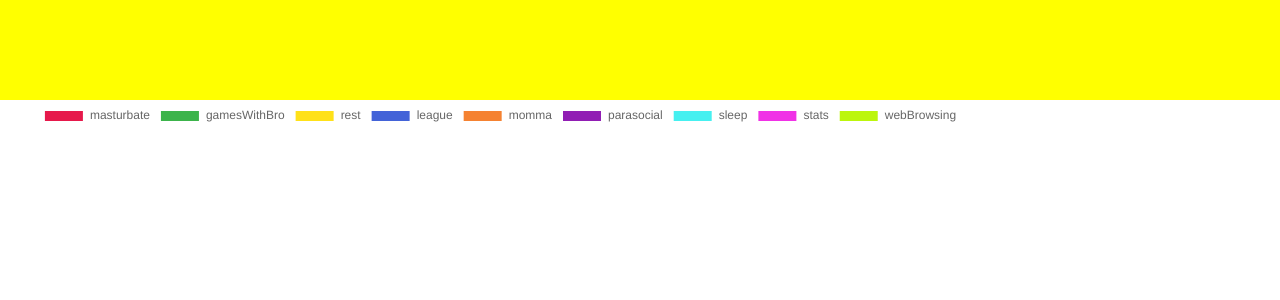
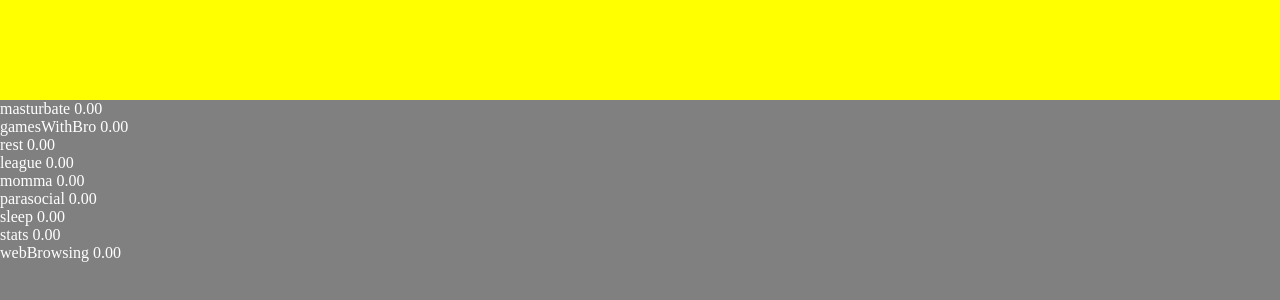
Before and after one commit to hunnypotpotatobutt/activityTracker, a plain HTML site: page index.html in a window 1280 px wide. Both pictures are taken after a click on the element 640 px from the left and 50 px from the top of the page. Shown: the top 300 px of the page. Drawn offline with nearby package versions, Linux system fonts and the light colour scheme.

Commit message:
Add files via upload

```diff
--- a/index.html
+++ b/index.html
@@ -9,12 +9,10 @@
         <div id ="pageToggle" onclick = "pageToggle()"></div>
         <div id ="activityPicDiv"></div>
         <div id ="statDiv">
-          <canvas id="myChart" style = "width:100%;max-width:1000px"></canvas>
         </div>
 
     </body>
-    <script src="https://cdnjs.cloudflare.com/ajax/libs/Chart.js/2.9.4/Chart.js"></script>
-    <script src="misc.js"></script>
+  <script src="misc.js"></script>
 	<script src="main.js"></script>
 	<script src="initialize.js"></script>
 
--- a/initialize.js
+++ b/initialize.js
@@ -1,16 +1,11 @@
 
 activities = ["masturbate", "gamesWithBro", "rest", "league", "momma", "parasocial", "sleep", "stats", "webBrowsing"];
 activityTime = new Array(activities.length);
-barColors = new Array(activities.length);
 lastPicClicked = "none";
-
-barColorsPool = ['#e6194b', '#3cb44b', '#ffe119', '#4363d8', '#f58231', '#911eb4', '#46f0f0', '#f032e6', '#bcf60c', '#fabebe', '#008080', '#e6beff', '#9a6324', '#fffac8', '#800000', '#aaffc3', '#808000', '#ffd8b1', '#000075', '#808080', '#ffffff', '#000000']
 
 for (var i = 0; i < activities.length; i++) {
   if (localStorage.getItem(activities[i])) {activityTime[i] = parseInt(localStorage.getItem(activities[i]))}
   else {activityTime[i] = 0;}
-
-  barColors[i] = barColorsPool[i];
 
   $('activityPicDiv').innerHTML += '<img id="'+activities[i]+'" src="pics/'+activities[i]+'.png" class = "activityPics" onclick="highlight()">'
   if ((i+1)%4 == 0) {$('activityPicDiv').innerHTML += '<br>'}
@@ -18,6 +13,3 @@ for (var i = 0; i < activities.length; i++) {
 
 
 setInterval(update,1000);
-setInterval(chartUpdate,60000);
-
-chartUpdate();
--- a/main.js
+++ b/main.js
@@ -1,36 +1,24 @@
 function update() {
-  activityTime[activities.indexOf(lastPicClicked)] += 10;
-  localStorage.setItem(lastPicClicked, activityTime[activities.indexOf(lastPicClicked)])
-  console.log(activityTime)
-}
+  activityTime[activities.indexOf(lastPicClicked)] += 1;
+  localStorage.setItem(lastPicClicked, activityTime[activities.indexOf(lastPicClicked)]);
+  console.log(activityTime);
 
-function chartUpdate() {
-  new Chart($('myChart').getContext('2d'), {
-    type: "pie",
-    data: {
-      labels: activities,
-      datasets: [{
-        backgroundColor: barColors,
-        data: activityTime
-      }]
-    },
-    options: {
-      plugins: {
-        legend: {
-          labelFormat: '{name}:{percentage:.1f}%',
-          itemStyle: {
-            color: 'red',
-            fontSize: '16px'
-          }
-        }
-      }
-    }
-  });
 }
 
 function pageToggle() {
     if ($('activityPicDiv').style.display == "none") $('activityPicDiv').style.display = "inline"
-    else $('activityPicDiv').style.display = "none"
+    else {
+      $('activityPicDiv').style.display = "none";
+
+      $('statDiv').innerHTML = '';
+      for (var i = 0; i < activities.length; i++) {
+        $('statDiv').innerHTML += activities[i] + ' ' + (activityTime[i]/3600).toFixed(2) + '<br>';
+      }
+    }
+
+
+
+
 }
 
 function highlight() {
--- a/stylesheet.css
+++ b/stylesheet.css
@@ -23,7 +23,7 @@ button {
   background: transparent;
 }
 body {
-background-color: white;
+background-color: grey;
 background-size:cover;
 margin: 0;
 overflow: hidden;
@@ -33,8 +33,8 @@ overflow: hidden;
     background-color: yellow;
 }
 .activityPics {
-  height: 246;
-  width: 246;
+  height: 244;
+  width: 244;
   border: 3px solid gray;
 
 }
```
